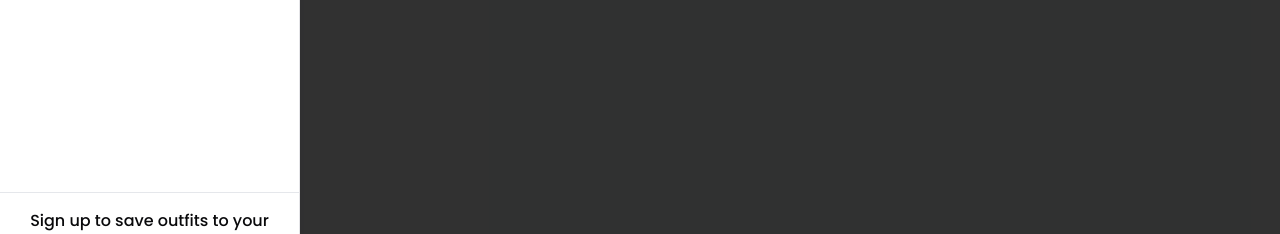
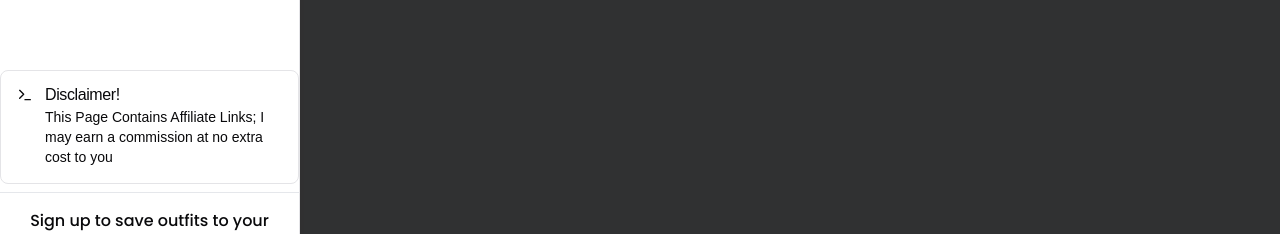
Before and after one commit to Thisshonrobert/Ace.thetics, a Next.js app: page / in a window 1280 px wide. Both pictures are taken after a click on the button "Toggle menu". Shown: the part 479-713 px from the top of the page. Built offline with nearby package versions, Linux system fonts and the light colour scheme; no server answers; the database is empty.

Commit message:
completed 4

```diff
--- a/app/MyComponent/LeftSidebar.tsx
+++ b/app/MyComponent/LeftSidebar.tsx
@@ -13,6 +13,13 @@ import { GiMale } from "react-icons/gi";
 import { HiArrowNarrowRight } from "react-icons/hi";
 import { IoIosFemale } from "react-icons/io";
 import AuthDialog from "@/components/ui/AuthDialog";
+import { Terminal } from "lucide-react"
+
+import {
+  Alert,
+  AlertDescription,
+  AlertTitle,
+} from "@/components/ui/alert"
 
 import {
   DropdownMenu,
@@ -79,8 +86,18 @@ export default function LeftSidebar({ isOpen, onClose }: { isOpen: boolean; onCl
                 </li>
               ))}
             </ul>
+            <div className="my-2">
+            <Alert >
+      <Terminal className="h-4 w-4" />
+      <AlertTitle>Disclaimer!</AlertTitle>
+      <AlertDescription>
+       This Page Contains Affiliate Links; I may earn a commission at no extra cost to you
+      </AlertDescription>
+            </Alert>
+            </div>
 
             <footer className="p-4 border-t border-gray-200">
+
               {!session ? (
                 <>
                   <p className="text-center font-poppins font-medium mb-2">
--- a/app/MyComponent/NavBar.tsx
+++ b/app/MyComponent/NavBar.tsx
@@ -30,7 +30,7 @@ export default function Navbar({ toggleLeftSidebar }: { toggleLeftSidebar: () =>
 
   return (
     <nav className={`fixed top-0 left-0 right-0 z-50 transition-all duration-300 ease-in-out ${
-      isScrolled ? 'h-14 bg-white shadow-md' : 'h-22 bg-zinc-100'
+      isScrolled ? 'h-14 bg-white shadow-md' : 'h-22 bg-white'
     }`}>
       <div className={`flex items-center justify-between p-4 transition-all duration-300 ease-in-out ${
         isScrolled ? 'h-16' : 'h-24'
--- a/app/MyComponent/Post.tsx
+++ b/app/MyComponent/Post.tsx
@@ -184,7 +184,7 @@ export default function PostComponent({
     <div className="w-[90%] md:w-[70%] max-w-sm sm:max-w-3xl mx-auto bg-white rounded-3xl overflow-hidden shadow-xl mt-4 border">
       {/* Desktop View */}
 
-      <div className="hidden sm:flex h-[420px]">
+      <div className="hidden lg:flex h-[420px]">
         <div className="w-1/2 relative">
           {celebrityImages.map((image, index) => (
             <motion.div
@@ -355,7 +355,7 @@ export default function PostComponent({
                       )}
                     </div>
                     <div className="flex items-center mt-1">
-                      <div className="text-xs text-gray-600">shop:</div>
+                      <div className="text-xs text-gray-600 font-bold">shop:</div>
                       {isLoading ? (
                         <Skeleton className="h-5 w-5 rounded-full ml-2" />
                       ) : (
@@ -366,16 +366,17 @@ export default function PostComponent({
                           </Avatar>
                           {isTopwear(product.category) && (
                           <Button
-                            variant="outline"
-                            size="sm"
-                            className="ml-3"
+                            variant="gooeyLeft"
+                            className="relative inline-flex h-6 py-2 md:ml-4 overflow-hidden rounded-full p-[1px] focus:outline-none focus:ring-2 focus:ring-slate-400 focus:ring-offset-2 focus:ring-offset-slate-50"
                             onClick={(e) => {
                               e.stopPropagation();
                               handleTryOnClick(product.id.toString(), product.image);
                             }}
                           >
-                            <Shirt className="w-4 h-4 mr-2" />
-                            Try On
+                            <span className="absolute inset-[-1000%] animate-[spin_2s_linear_infinite] bg-[conic-gradient(from_90deg_at_50%_50%,#E2CBFF_0%,#393BB2_50%,#E2CBFF_100%)]" />
+                            <span className="inline-flex h-full w-full cursor-pointer items-center justify-center rounded-full bg-slate-950 px-3 py-1 text-sm font-medium text-white backdrop-blur-3xl">
+                              Try On
+                            </span>
                           </Button>
                           )}
                         </>
@@ -391,7 +392,7 @@ export default function PostComponent({
       </div>
 
       {/* Mobile View */}
-      <div className="sm:hidden">
+      <div className="lg:hidden">
         <div className="relative w-full h-[calc(100vh-200px)]">
           {celebrityImages.map((image, index) => (
             <motion.div
@@ -573,19 +574,21 @@ export default function PostComponent({
                         </Avatar>
                       )}
                     </div>
-
+                    {isTopwear(product.category) && (
                     <Button
-                      variant="outline"
-                      size="sm"
+                      variant="gooeyLeft"
+                      className="relative inline-flex h-6 py-2 overflow-hidden rounded-full p-[1px] focus:outline-none focus:ring-2 focus:ring-slate-400 focus:ring-offset-2 focus:ring-offset-slate-50"
                       onClick={(e) => {
                         e.stopPropagation();
                         handleTryOnClick(product.id.toString(), product.image);
                       }}
                     >
-                      <Shirt className="w-3 h-3 mr-2" />
-                      Try On
+                      <span className="absolute inset-[-1000%] animate-[spin_2s_linear_infinite] bg-[conic-gradient(from_90deg_at_50%_50%,#E2CBFF_0%,#393BB2_50%,#E2CBFF_100%)]" />
+                      <span className="inline-flex h-full w-full cursor-pointer items-center justify-center rounded-full bg-slate-950 px-3 py-1 text-sm font-medium text-white backdrop-blur-3xl">
+                        Try On
+                      </span>
                     </Button>
-
+                    )}
                   </div>
                 </div>
 
--- a/app/admin/AdminPageClient.tsx
+++ b/app/admin/AdminPageClient.tsx
@@ -11,6 +11,7 @@ import { Button } from '@/components/ui/button';
 import { Select, SelectContent, SelectItem, SelectTrigger, SelectValue } from "@/components/ui/select";
 import { Card, CardContent, CardHeader, CardTitle } from "@/components/ui/card";
 import { Label } from "@/components/ui/label";
+
 
 const urlEndpoint = process.env.NEXT_PUBLIC_URL_ENDPOINT;
 const publicKey = process.env.NEXT_PUBLIC_PUBLIC_KEY;
@@ -501,6 +502,15 @@ export default function AdminPageClient() {
             <Button onClick={() => router.push('/admin/update-celebrity')} className="bg-red-500 text-white">
               Update Celebrity
             </Button>
+            <Button onClick={async() => {
+              if (window.confirm("Are you sure you want to clear the database? This action cannot be undone.")) {
+                await axios.post('/api/admin/clearDB')
+              }
+            }} className="bg-red-500 text-white">
+              clear db
+            </Button>
+
+
           </div>
         </CardContent>
       </Card>
--- a/app/api/admin/clearDB/route.ts
+++ b/app/api/admin/clearDB/route.ts
@@ -1,10 +1,10 @@
 
 import { isAdmin } from '@/auth';
 import { ClearDB } from '@/lib/actions/ClearDB';
-import { NextResponse } from 'next/server';
+import { NextRequest, NextResponse } from 'next/server';
 
 
-export async function POST() {
+export async function POST(req: NextRequest) {
     if (!(await isAdmin())) {
         return NextResponse.json({ error: 'Unauthorized' }, { status: 401 });
       }
--- a/app/layout.tsx
+++ b/app/layout.tsx
@@ -31,7 +31,7 @@ export default function RootLayout({
   return (
     <html lang="en">
       <body
-        className={`${geistSans.variable} ${geistMono.variable} antialiased bg-gray-100`}
+        className={`${geistSans.variable} ${geistMono.variable} antialiased bg-slate-100`}
       >
           <AuthProvider>
             <Layout>
--- /dev/null
+++ b/components/ui/alert.tsx
@@ -0,0 +1,59 @@
+import * as React from "react"
+import { cva, type VariantProps } from "class-variance-authority"
+
+import { cn } from "@/lib/utils"
+
+const alertVariants = cva(
+  "relative w-full rounded-lg border p-4 [&>svg~*]:pl-7 [&>svg+div]:translate-y-[-3px] [&>svg]:absolute [&>svg]:left-4 [&>svg]:top-4 [&>svg]:text-foreground",
+  {
+    variants: {
+      variant: {
+        default: "bg-background text-foreground",
+        destructive:
+          "border-destructive/50 text-destructive dark:border-destructive [&>svg]:text-destructive",
+      },
+    },
+    defaultVariants: {
+      variant: "default",
+    },
+  }
+)
+
+const Alert = React.forwardRef<
+  HTMLDivElement,
+  React.HTMLAttributes<HTMLDivElement> & VariantProps<typeof alertVariants>
+>(({ className, variant, ...props }, ref) => (
+  <div
+    ref={ref}
+    role="alert"
+    className={cn(alertVariants({ variant }), className)}
+    {...props}
+  />
+))
+Alert.displayName = "Alert"
+
+const AlertTitle = React.forwardRef<
+  HTMLParagraphElement,
+  React.HTMLAttributes<HTMLHeadingElement>
+>(({ className, ...props }, ref) => (
+  <h5
+    ref={ref}
+    className={cn("mb-1 font-medium leading-none tracking-tight", className)}
+    {...props}
+  />
+))
+AlertTitle.displayName = "AlertTitle"
+
+const AlertDescription = React.forwardRef<
+  HTMLParagraphElement,
+  React.HTMLAttributes<HTMLParagraphElement>
+>(({ className, ...props }, ref) => (
+  <div
+    ref={ref}
+    className={cn("text-sm [&_p]:leading-relaxed", className)}
+    {...props}
+  />
+))
+AlertDescription.displayName = "AlertDescription"
+
+export { Alert, AlertTitle, AlertDescription }
```
